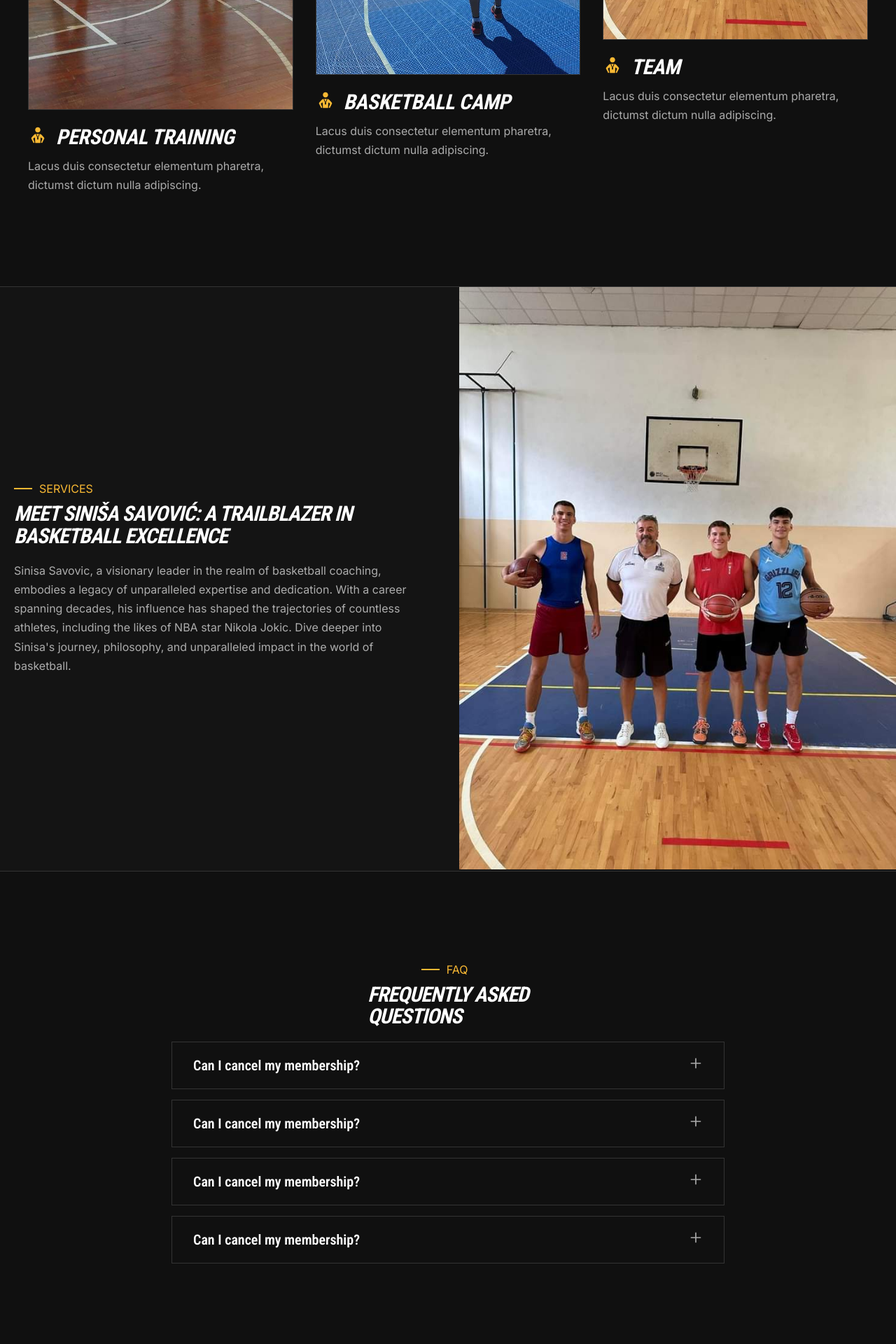
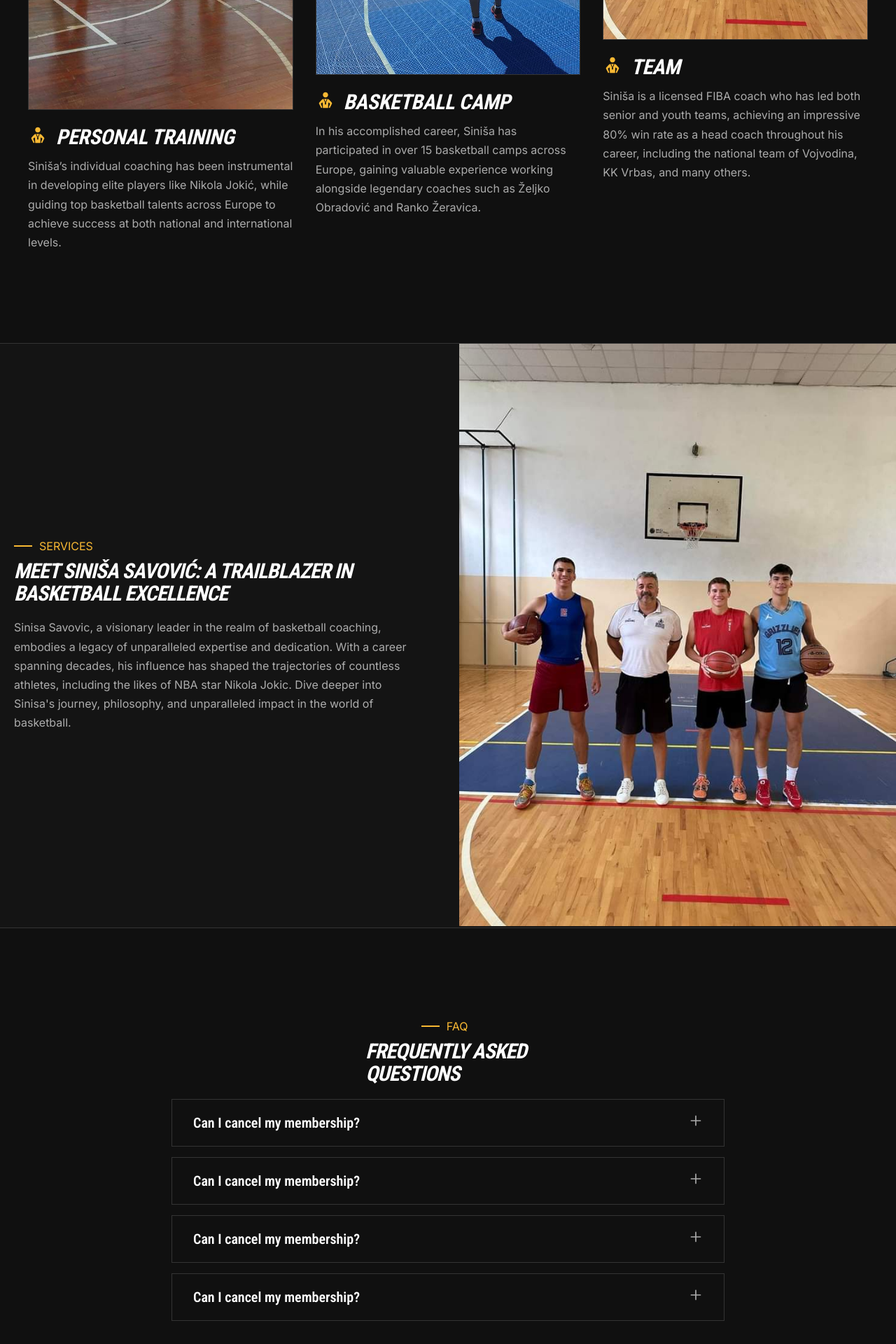
Before and after one commit to krsticzoran/basketball-coach, a Next.js app: page / in a window 1280 px wide. Shown: the part 2160-4080 px from the top of the page at 70% size. Built offline with nearby package versions, Linux system fonts and the light colour scheme.

Commit message:
service text

```diff
--- a/app/page.js
+++ b/app/page.js
@@ -88,8 +88,10 @@ export default function Home() {
                   <h4>PERSONAL TRAINING</h4>
                 </div>
                 <p>
-                  Lacus duis consectetur elementum pharetra, dictumst dictum
-                  nulla adipiscing.
+                  Siniša’s individual coaching has been instrumental in
+                  developing elite players like Nikola Jokić, while guiding top
+                  basketball talents across Europe to achieve success at both
+                  national and international levels.
                 </p>
               </div>
             </ContentReveal>
@@ -103,8 +105,10 @@ export default function Home() {
                   <h4>Basketball camp</h4>
                 </div>
                 <p>
-                  Lacus duis consectetur elementum pharetra, dictumst dictum
-                  nulla adipiscing.
+                  In his accomplished career, Siniša has participated in over 15
+                  basketball camps across Europe, gaining valuable experience
+                  working alongside legendary coaches such as Željko Obradović
+                  and Ranko Žeravica.
                 </p>
               </div>
             </ContentReveal>
@@ -118,8 +122,10 @@ export default function Home() {
                   <h4>Team</h4>
                 </div>
                 <p>
-                  Lacus duis consectetur elementum pharetra, dictumst dictum
-                  nulla adipiscing.
+                  Siniša is a licensed FIBA coach who has led both senior and
+                  youth teams, achieving an impressive 80% win rate as a head
+                  coach throughout his career, including the national team of
+                  Vojvodina, KK Vrbas, and many others.
                 </p>
               </div>
             </ContentReveal>
@@ -127,6 +133,7 @@ export default function Home() {
         </div>
       </section>
       <section className={classes.full}>
+        <ContentReveal height={'0px'} minHeight={'40vh'} delay={0.5}>
           <div className={classes[`left-block`]}>
             <div className='subtitle'>
               <div className='line'></div>
@@ -136,18 +143,23 @@ export default function Home() {
             <p>
               Sinisa Savovic, a visionary leader in the realm of basketball
               coaching, embodies a legacy of unparalleled expertise and
-            dedication. With a career spanning decades, his influence has shaped
-            the trajectories of countless athletes, including the likes of NBA
-            star Nikola Jokic. Dive deeper into Sinisa's journey, philosophy,
-            and unparalleled impact in the world of basketball.
+              dedication. With a career spanning decades, his influence has
+              shaped the trajectories of countless athletes, including the likes
+              of NBA star Nikola Jokic. Dive deeper into Sinisa's journey,
+              philosophy, and unparalleled impact in the world of basketball.
             </p>
           </div>
+        </ContentReveal>
+        <ContentReveal height={'0px'} minHeight={'40vh'} delay={0.5}>
           <div className={classes[`img-block`]}>
             <Image src={services3} alt='services' />
           </div>
+        </ContentReveal>
       </section>
+
       <section className={classes.accordion}>
         <div className={classes.container}>
+          <ContentReveal delay={0.5}>
             <div className={classes[`accordion-header`]}>
               <div className='subtitle'>
                 <div className='line'></div>
@@ -155,28 +167,37 @@ export default function Home() {
               </div>
 
               <h2>
-              FREQUENTLY ASKED
+                FREQUENTLY ASKED&nbsp;
                 <br />
                 QUESTIONS
               </h2>
             </div>
+          </ContentReveal>
           <div className={classes[`accordion-grid`]}>
+            <ContentReveal delay={0.5}>
               <Accordion
                 header='Can I cancel my membership?'
                 content='Iaculis id magna arcu nibh magna orci nibh. Lorem donec arcu imperdiet sodales ut non praesent tristique est. Nunc vulputate morbi elit convallis. Consectetur etiam enim dignissim arcu elementum. Arcu orci, malesuada proin ac. Ornare odio morbi laoreet.'
               />
+            </ContentReveal>
+            <ContentReveal delay={0.5}>
               <Accordion
                 header='Can I cancel my membership?'
                 content='Iaculis id magna arcu nibh magna orci nibh. Lorem donec arcu imperdiet sodales ut non praesent tristique est. Nunc vulputate morbi elit convallis. Consectetur etiam enim dignissim arcu elementum. Arcu orci, malesuada proin ac. Ornare odio morbi laoreet.'
               />
+            </ContentReveal>
+            <ContentReveal delay={0.5}>
               <Accordion
                 header='Can I cancel my membership?'
                 content='Iaculis id magna arcu nibh magna orci nibh. Lorem donec arcu imperdiet sodales ut non praesent tristique est. Nunc vulputate morbi elit convallis. Consectetur etiam enim dignissim arcu elementum. Arcu orci, malesuada proin ac. Ornare odio morbi laoreet.'
               />
+            </ContentReveal>
+            <ContentReveal delay={0.5}>
               <Accordion
                 header='Can I cancel my membership?'
                 content='Iaculis id magna arcu nibh magna orci nibh. Lorem donec arcu imperdiet sodales ut non praesent tristique est. Nunc vulputate morbi elit convallis. Consectetur etiam enim dignissim arcu elementum. Arcu orci, malesuada proin ac. Ornare odio morbi laoreet.'
               />
+            </ContentReveal>
           </div>
         </div>
       </section>
```
Also changed, not shown: public/services4.jpg (deleted). Lines whose indentation alone changed are shown as unchanged.
